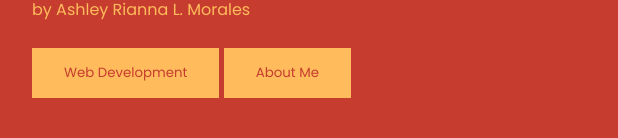
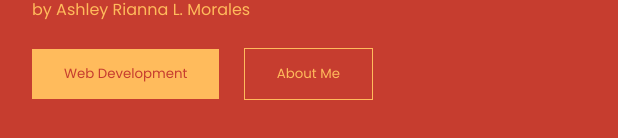
Before and after one commit to AshleyRiannaMorales/AshPortfolio.github.io, a plain HTML site: page index.html in a window 1280 px wide. Shown: the part 404-542 px from the top of the page, 182-800 px from the left. Drawn offline with Linux system fonts and the light colour scheme; grey boxes are pictures that could not be loaded; a web font is replaced by a local one.

Commit message:
Update index.html

```diff
--- a/index.html
+++ b/index.html
@@ -25,7 +25,7 @@
         <p id="creator"> by Ashley Rianna L. Morales </p>
         <div class="button-container">
             <a href="https://ashleyriannamorales.github.io/AshPortfolio.github.io/WebDevelopment.html"><button type="button" id="webdev-button">Web Development</button></a>
-            <a href="https://ashleyriannamorales.github.io/AshPortfolio.github.io/AboutMe.html"><button type="button" id="webdev-button">About Me</button></a>
+            <a href="https://ashleyriannamorales.github.io/AshPortfolio.github.io/AboutMe.html"><button type="button" id="about-button">About Me</button></a>
         </div>
     </div>
     <img src="https://i.ibb.co/tQH1ChF/Web-Dev-icon2.png">
```
